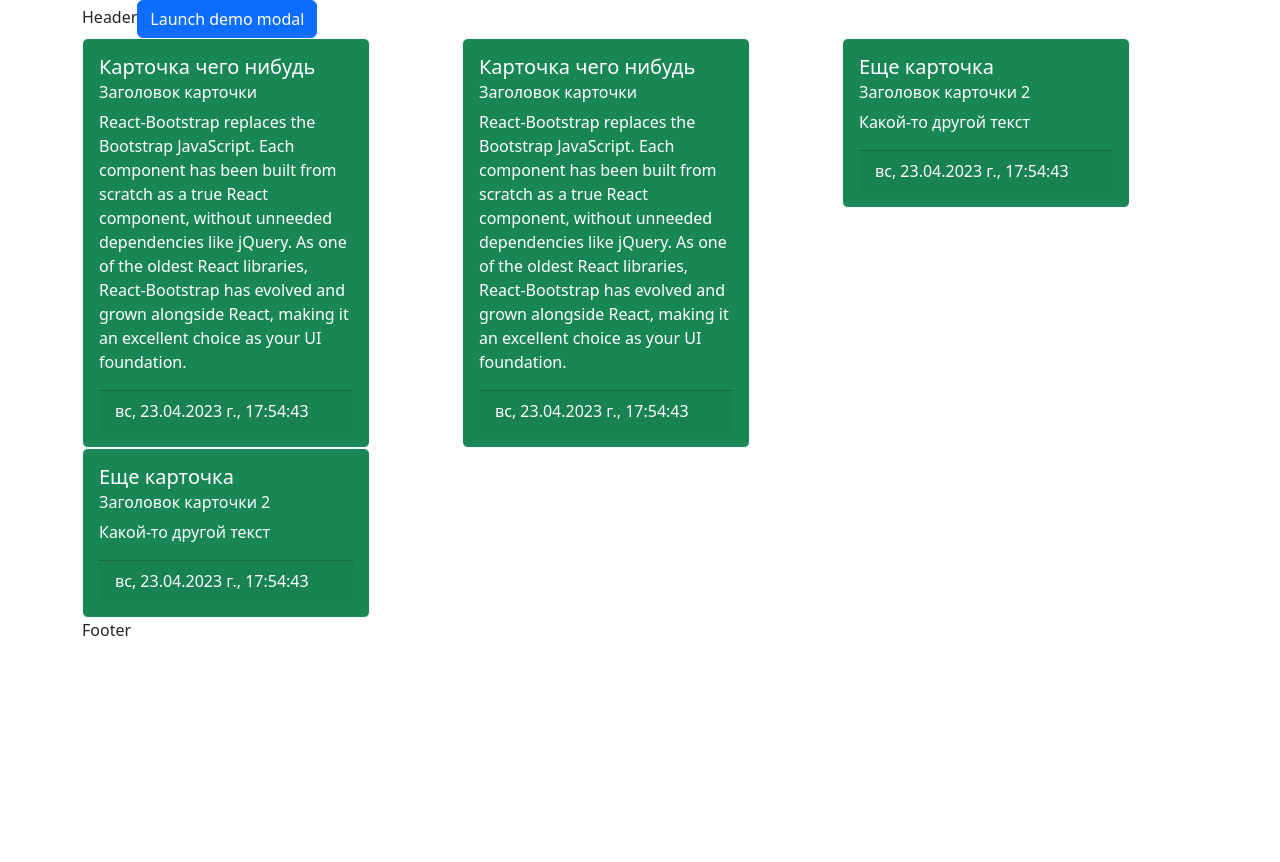
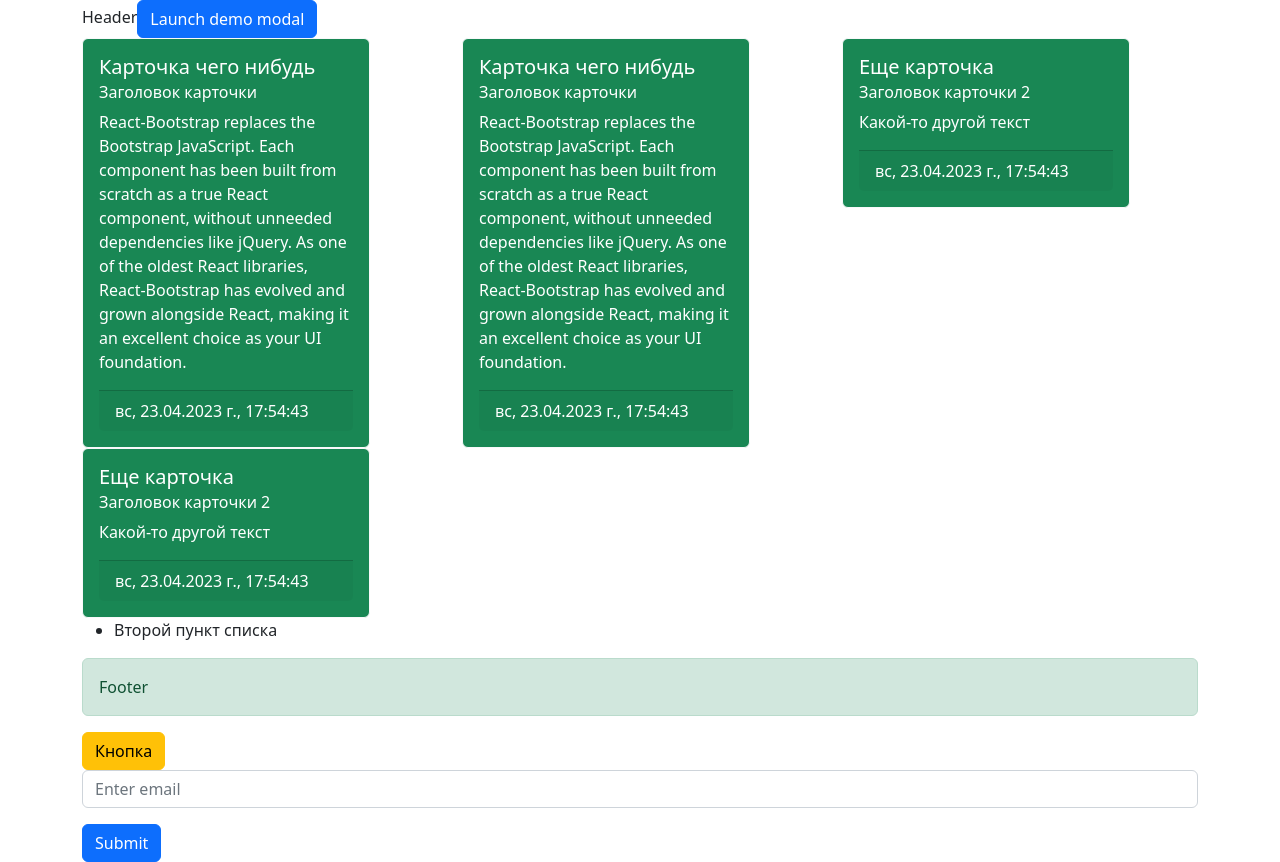
Before and after one commit to LexusAlex/react-start, a React (Create React App) app: page / in a window 1280 px wide. Before the commit the page ends 800 px from the top, so only its background shows below. Built offline with nearby package versions, Linux system fonts and the light colour scheme.

Commit message:
fix components

```diff
--- a/src/components/Application/Apllication.jsx
+++ b/src/components/Application/Apllication.jsx
@@ -3,6 +3,11 @@ import Footer from "../Footer";
 import Modal from "../Modal";
 import {Container} from "react-bootstrap";
 import Items from "../Items/Items";
+import Card from "../Card";
+import Lists from "../Lists";
+import TestButton from "../TestButton";
+import Form from "react-bootstrap/Form";
+import FormTest from "../FormTest";
 
 function Application() {
   return (
@@ -11,7 +16,14 @@ function Application() {
         <Header></Header>
         <Modal></Modal>
         <Items></Items>
-        <Footer></Footer>
+        <Lists></Lists>
+        <Card>
+          <Footer></Footer>
+        </Card>
+        <div onClick={(e) => {console.log('parent')}}>
+          <TestButton></TestButton>
+        </div>
+        <FormTest></FormTest>
       </Container>
     </>
   );
--- /dev/null
+++ b/src/components/Card.jsx
@@ -0,0 +1,10 @@
+import {Alert} from "react-bootstrap";
+
+export default function Card({children})
+{
+  return (
+    <Alert variant="success">
+      {children}
+    </Alert>
+  )
+}
--- /dev/null
+++ b/src/components/FormTest.jsx
@@ -0,0 +1,17 @@
+import Button from 'react-bootstrap/Button';
+import Form from 'react-bootstrap/Form';
+
+function FormTest() {
+  return (
+    <Form onSubmit={(e) => {e.preventDefault(); console.log('submit');}}>
+      <Form.Group className="mb-3" controlId="formBasicEmail">
+        <Form.Control type="email" placeholder="Enter email" />
+      </Form.Group>
+      <Button variant="primary" type="submit">
+        Submit
+      </Button>
+    </Form>
+  );
+}
+
+export default FormTest;
--- /dev/null
+++ b/src/components/List.jsx
@@ -0,0 +1,5 @@
+export default function List ({name, visible})
+{
+  let item = (visible ? <del>{name}</del> : name);
+   return <li>{item}</li>
+}
--- /dev/null
+++ b/src/components/Lists.jsx
@@ -0,0 +1,16 @@
+import List from "./List";
+
+export default function Lists()
+{
+  const data = [
+    ['Первый пункт списка', true],
+    ['Второй пункт списка', false],
+    ['Третий пункт списка', true],
+  ];
+
+  const filter = data.filter(element => element[1] === false);
+  const elem = filter.map(element => <List key={element[0]} name={element[0]} visible={element[1]}></List>);
+
+  return (<ul>{elem}</ul>
+  )
+}
--- /dev/null
+++ b/src/components/TestButton.jsx
@@ -0,0 +1,10 @@
+import Button from "react-bootstrap/Button";
+
+export default function TestButton () {
+
+  return (
+    <>
+      <Button variant="warning" onClick={() => {console.log(1);}}>Кнопка</Button>
+    </>
+    )
+}
```
Also changed, not shown: src/components/Component.jsx (added, +20 -0 lines).
